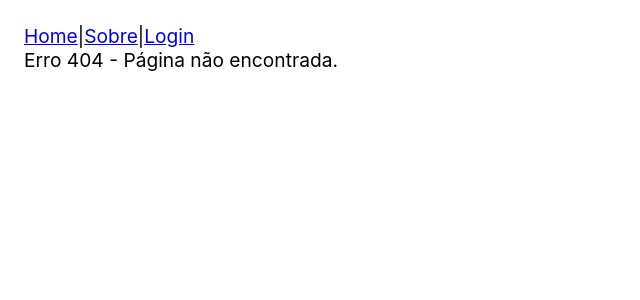
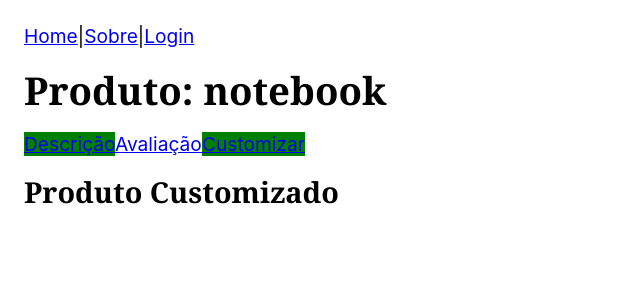
Before and after one commit to jeanfwl/react-origamid, a React (Create React App) app in the folder react-curso/appreact/: page /produto/notebook/customizado in a window 1280 px wide. Before the commit this address had no page. Shown: the top 300 px of the page, without its empty margins (0-640 px from the left). Built offline with nearby package versions, Linux system fonts and the light colour scheme.

Commit message:
Realizado nested routes usando alternativa de rotas direto no componente que o tem

```diff
--- a/react-curso/appreact/src/router/App.js
+++ b/react-curso/appreact/src/router/App.js
@@ -15,7 +15,7 @@
         <Route path="/" element={<Home />} />
         <Route path="sobre" element={<Sobre />} />
         <Route path="login" element={<Login />} />
-        <Route path="produto/:id" element={<Produto />} />
+        <Route path="produto/:id/*" element={<Produto />} />
         <Route path="*" element={<NaoEncontrada />} />
       </Routes>
     </BrowserRouter>
--- a/react-curso/appreact/src/router/Produto.js
+++ b/react-curso/appreact/src/router/Produto.js
@@ -1,16 +1,32 @@
 import React from 'react';
-import { useLocation, useParams } from 'react-router-dom';
+import {
+  NavLink,
+  Route,
+  Routes,
+  useLocation,
+  useParams,
+} from 'react-router-dom';
+import ProdutoDescricao from './ProdutoDescricao';
+import ProdutoAvaliacao from './ProdutoAvaliacao';
+import ProdutoCustomizado from './ProdutoCustomizado';
 
 const Produto = () => {
-  //http://localhost:3000/produto/smartphone?q=azul&memoria=16
   const params = useParams();
-  const location = useLocation();
-
-  const searchParams = new URLSearchParams(location.search);
-  const memoria = searchParams.get('memoria');
-
-  console.log(memoria); // 16
-  return <h1>Produto: {params.id}</h1>;
+  return (
+    <div>
+      <h1>Produto: {params.id}</h1>
+      <nav>
+        <NavLink to="">Descrição</NavLink>
+        <NavLink to="avaliacao">Avaliação</NavLink>
+        <NavLink to="customizado">Customizar</NavLink>
+      </nav>
+      <Routes>
+        <Route path="/" element={<ProdutoDescricao />} />
+        <Route path="avaliacao" element={<ProdutoAvaliacao />} />
+        <Route path="customizado" element={<ProdutoCustomizado />} />
+      </Routes>
+    </div>
+  );
 };
 
 export default Produto;
--- /dev/null
+++ b/react-curso/appreact/src/router/ProdutoAvaliacao.js
@@ -0,0 +1,7 @@
+import React from 'react';
+
+const ProdutoAvaliacao = () => {
+  return <h2>Avaliação do Produto</h2>;
+};
+
+export default ProdutoAvaliacao;
--- /dev/null
+++ b/react-curso/appreact/src/router/ProdutoCustomizado.js
@@ -0,0 +1,7 @@
+import React from 'react';
+
+const ProdutoCustomizado = () => {
+  return <h2>Produto Customizado</h2>;
+};
+
+export default ProdutoCustomizado;
--- /dev/null
+++ b/react-curso/appreact/src/router/ProdutoDescricao.js
@@ -0,0 +1,7 @@
+import React from 'react';
+
+const ProdutoDescricao = () => {
+  return <h2>Descrição do Produto</h2>;
+};
+
+export default ProdutoDescricao;
```
